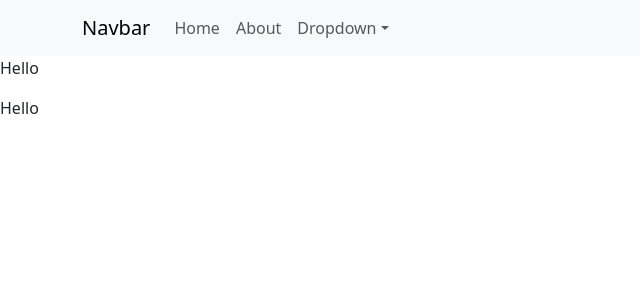
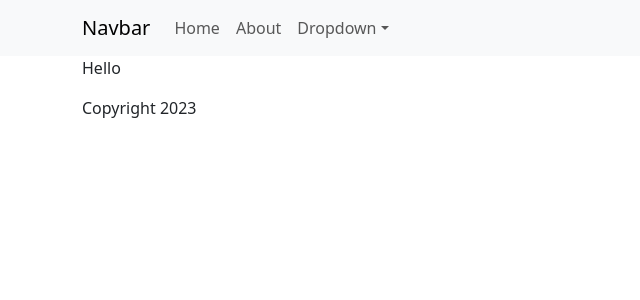
Before and after one commit to geekinDpink/KanbanWebClient, a React app: page / in a window 1280 px wide. Shown: the top 300 px of the page, without its empty margins (0-640 px from the left). Built offline with nearby package versions, Linux system fonts and the light colour scheme; the HTML template or start-up script is replaced by a standard one.

Commit message:
Add React-Bootstrap Navbar

```diff
--- a/app/App.js
+++ b/app/App.js
@@ -1,20 +1,24 @@
 import React from "react";
 import { BrowserRouter, Routes, Route } from "react-router-dom";
 import Header from "./components/Header";
+import Container from "react-bootstrap/Container";
+
 import Login from "./components/Login";
 import Footer from "./components/Footer";
 import UserManagement from "./components/UserManagement";
 // import "bootstrap/dist/css/bootstrap.css";
-import "bootstrap/dist/css/bootstrap.min.css";
 
 export default function App() {
   return (
     <BrowserRouter>
       <Header />
-      <Routes>
-        <Route path="/" element={<Login />} />
-        <Route path="/user_management" element={<UserManagement />} />
-      </Routes>
+      <Container>
+        <Routes>
+          <Route path="/" element={<Login />} />
+          <Route path="/user_management" element={<UserManagement />} />
+        </Routes>
+      </Container>
+
       <Footer />
     </BrowserRouter>
   );
--- a/app/Main.js
+++ b/app/Main.js
@@ -1,6 +1,7 @@
 import React from "react";
 import ReactDOM from "react-dom/client";
 import App from "./App";
+import "bootstrap/dist/css/bootstrap.min.css";
 
 const root = ReactDOM.createRoot(document.querySelector("#app"));
 root.render(<App />);
--- a/app/components/Footer.js
+++ b/app/components/Footer.js
@@ -1,5 +1,12 @@
 import React from "react";
+import { Container } from "react-bootstrap";
 
 export default function Footer() {
-  return <p>Hello</p>;
+  const date = new Date();
+  const year = date.getFullYear();
+  return (
+    <Container>
+      <p>Copyright {year}</p>
+    </Container>
+  );
 }
--- a/app/components/Header.js
+++ b/app/components/Header.js
@@ -12,8 +12,8 @@ export default function Header() {
         <Navbar.Toggle aria-controls="basic-navbar-nav" />
         <Navbar.Collapse id="basic-navbar-nav">
           <Nav className="me-auto">
-            <Nav.Link href="#home">Home</Nav.Link>
-            <Nav.Link href="#link">About</Nav.Link>
+            <Nav.Link href="./">Home</Nav.Link>
+            <Nav.Link href="./user_management">About</Nav.Link>
             <NavDropdown title="Dropdown" id="basic-nav-dropdown">
               <NavDropdown.Item href="#action/3.1">Action</NavDropdown.Item>
               <NavDropdown.Item href="#action/3.2">
```
Also changed, not shown: 1 other file (tests, documents, lock files or other folders).
